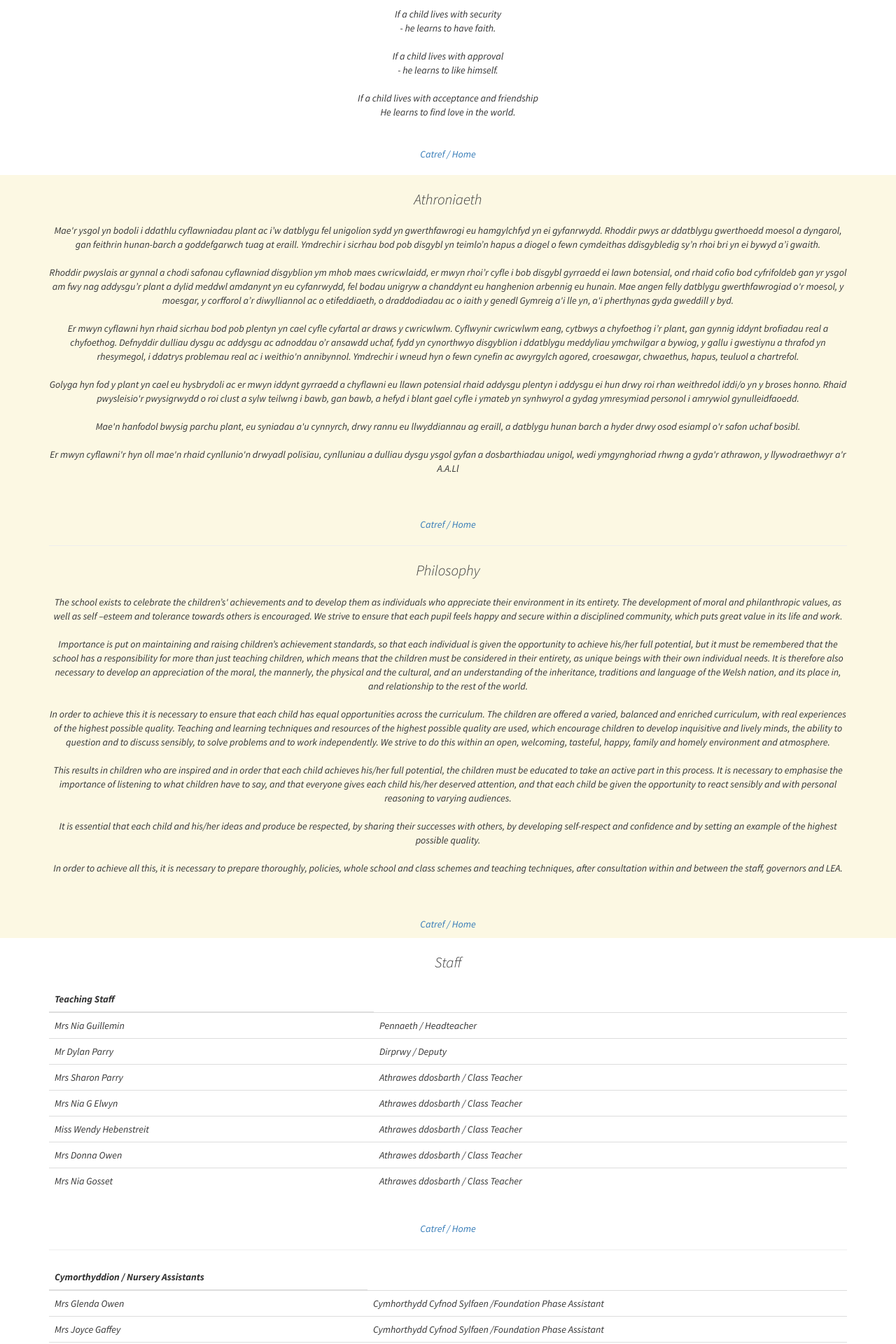
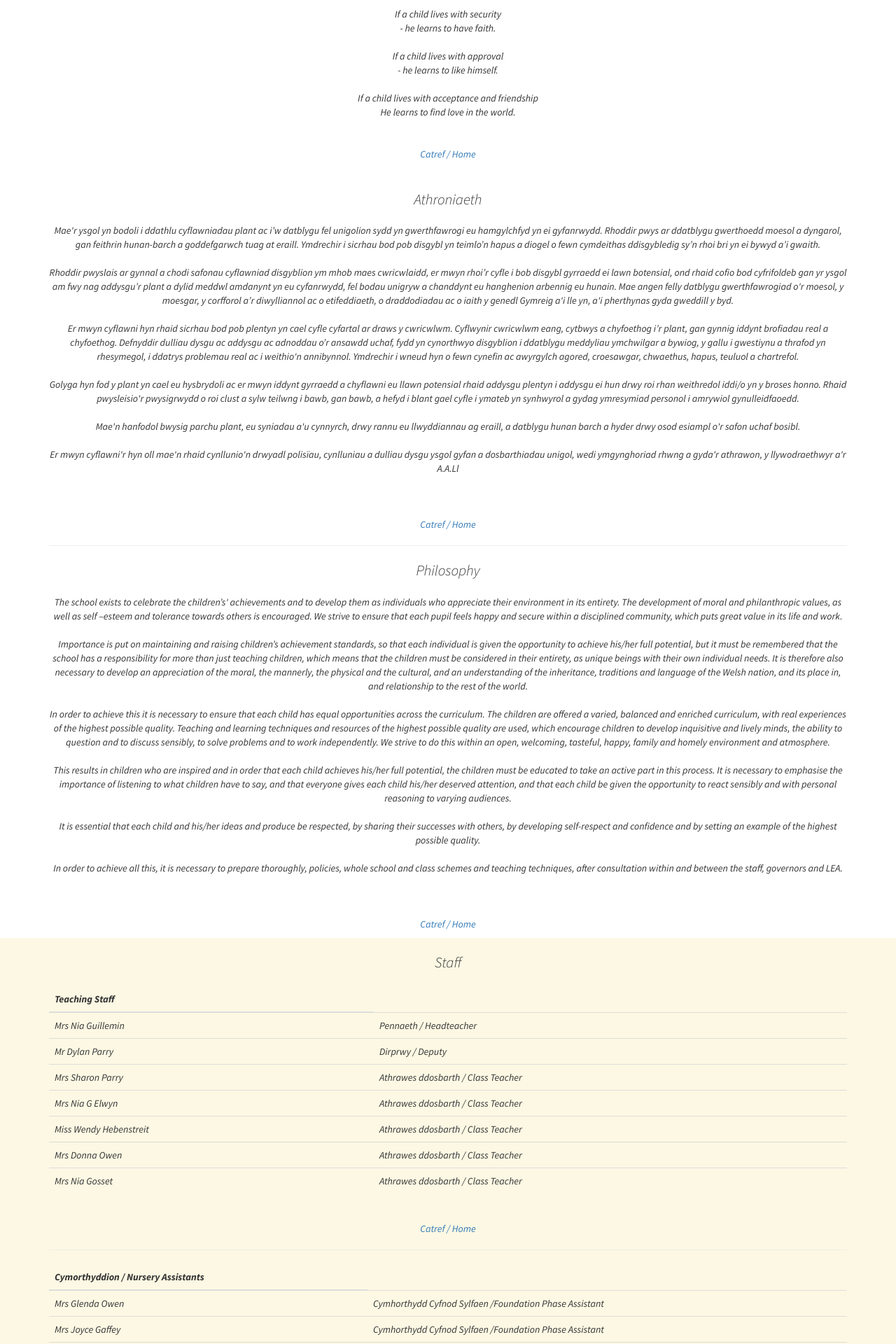
Before and after one commit to matatysgolbethel/matatysgolbethel.github.io, a Jekyll site: the page built from index.html, in a window 1280 px wide. Shown: the part 3064-4984 px from the top of the page at 70% size. Built offline with Jekyll 4.4.1, drawn with Linux system fonts in a browser that asks for light colours.

Commit message:
swapped the colours around so it fits with the footer

```diff
--- a/_includes/about.html
+++ b/_includes/about.html
@@ -1,4 +1,4 @@
-<section id="about" class="about">
+<section id="about" class="about" class="bg-warning">
   <div class="container">
     <div class="row">
       <div class="col-lg-12 text-center">
--- a/_includes/philosophy.html
+++ b/_includes/philosophy.html
@@ -1,5 +1,5 @@
 <!-- The circle icons use Font Awesome's stacked icon classes. For more information, visit http://fontawesome.io/examples/ -->
-<section id="philosophy" class="bg-warning">
+<section id="philosophy">
   <div class="container">
     <div class="row">
       <div class="col-lg-12 text-center">
--- a/_includes/staff.html
+++ b/_includes/staff.html
@@ -1,4 +1,4 @@
-<section id="staff">
+<section id="staff" class="bg-warning">
   <div class="container">
     <div class="row">
       <div class="col-lg-12 text-center">
```
